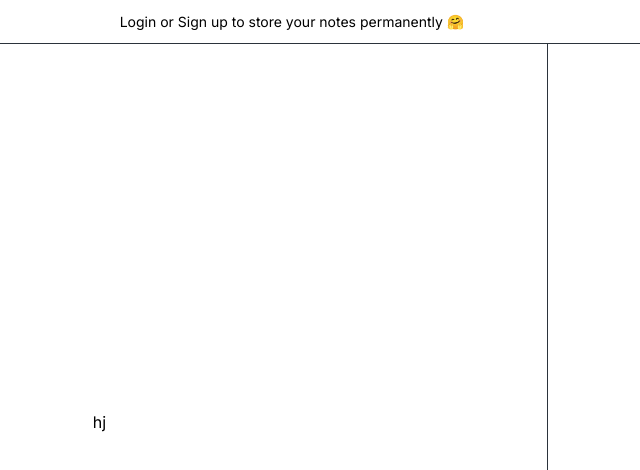
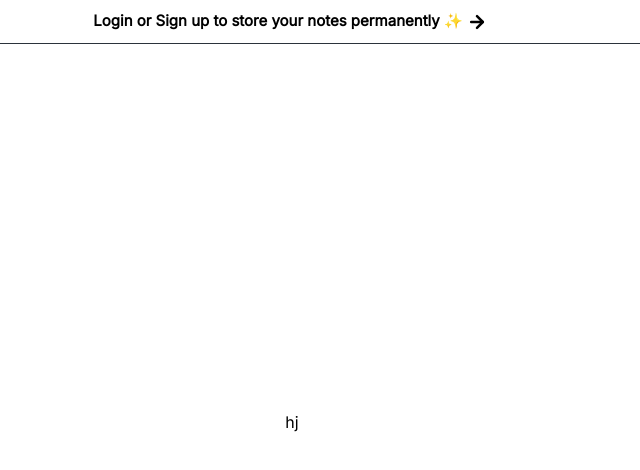
Before and after one commit to amarmanhala/notesbystories, a React (Create React App) app: page / in a window 1280 px wide. Shown: the top 470 px of the page, without its empty margins (348-988 px from the left). Built offline with nearby package versions, Linux system fonts and the light colour scheme.

Commit message:
Add react-router

```diff
--- a/package.json
+++ b/package.json
@@ -6,6 +6,8 @@
     "@testing-library/user-event": "^13.5.0",
     "react": "^17.0.2",
     "react-dom": "^17.0.2",
+    "react-icons": "^4.3.1",
+    "react-router-dom": "^6.2.2",
     "react-scripts": "5.0.0",
     "styled-components": "^5.3.3",
     "web-vitals": "^2.1.3"
--- a/src/App.js
+++ b/src/App.js
@@ -1,16 +1,20 @@
+import { Routes, Route, Link } from "react-router-dom";
 import GlobalStyles from "./GlobalStyles";
 import "./index.css";
 import Header from "./components/Header";
 import Editor from "./components/Editor";
+import About from "./components/About";
+import Main from "./components/Main";
 
 function App() {
   return (
     <>
       <GlobalStyles />
       <div className="App">
-        <Header></Header>
-        <Editor></Editor>
-
+      <Routes>
+        <Route path="/" element={<Main />} />
+        <Route path="about" element={<About />} />
+      </Routes>
       </div>
     </>
   );
--- /dev/null
+++ b/src/components/About.js
@@ -0,0 +1,17 @@
+import React from "react";
+
+function About() {
+  return (
+    <>
+      <main>
+        <h2>Who are we?</h2>
+        <p>
+          That feels like an existential question, don't you
+          think?
+        </p>
+      </main>
+    </>
+  );
+}
+
+export default About;
--- a/src/components/Editor/Editor.js
+++ b/src/components/Editor/Editor.js
@@ -15,11 +15,10 @@ function Editor({ title }) {
 
     @media ${device.mobileM} {
     width: 100%;
-    border: none;
+    border-right: none;
   }
   @media ${device.laptop} {
-    width: 70%;
-    border-right: 1px solid var(--border-color);
+    width: 100%;
   }
   `;
 
--- a/src/components/Header/Header.js
+++ b/src/components/Header/Header.js
@@ -1,5 +1,8 @@
 import React from "react";
+import { Routes, Route, Link } from "react-router-dom";
 import styled from "styled-components";
+import { FiArrowRight } from "react-icons/fi";
+import About from "../About";
 
 function Header({ title }) {
   const Wrapper = styled.header`
@@ -13,20 +16,48 @@ function Header({ title }) {
     flex-direction: row;
     justify-content: center;
     @media (max-width: 768px) {
-        min-height: 38px;
-  }
+      min-height: 38px;
+    }
   `;
-  const NavContent = styled.nav`
-    font-size: 14px;
+  const NavContent = styled.span`
+    font-size: 15px;
+    font-weight: 600;
     @media (max-width: 768px) {
-        font-size: 11px;
-  }
+      font-size: 12px;
+      font-weight: 600;
+    }
   `;
-
+  const NavContentWrapper = styled.nav`
+    display: flex;
+    flex-direction: row;
+    justify-content: center;
+    justify-items: center;
+    align-items: center;
+    padding: 0 4px;
+  `;
+  const ArrowRightWrapper = styled.span`
+    padding: 0 4px;
+  `;
+  const arrowRight = {
+    fontSize: "20px",
+    strokeWidth: "3",
+  };
   return (
-    <Wrapper>
-      <NavContent>Login or Sign up to store your notes permanently 🤗</NavContent>
-    </Wrapper>
+    <>
+      <Routes>
+        <Route path="about" element={<About />} />
+      </Routes>
+      <Wrapper>
+        <NavContentWrapper>
+          <NavContent>
+            <Link to="/about">Login or Sign up to store your notes permanently ✨</Link>
+          </NavContent>{" "}
+          <ArrowRightWrapper>
+            <FiArrowRight style={arrowRight} />
+          </ArrowRightWrapper>
+        </NavContentWrapper>
+      </Wrapper>
+    </>
   );
 }
 export default Header;
--- /dev/null
+++ b/src/components/Main.js
@@ -0,0 +1,13 @@
+import React from "react";
+import Editor from "./Editor";
+import Header from "./Header";
+
+function Main() {
+  return (
+    <>
+      <Header></Header>
+      <Editor></Editor>
+    </>
+  );
+}
+export default Main;
--- a/src/index.js
+++ b/src/index.js
@@ -1,14 +1,17 @@
-import React from 'react';
-import ReactDOM from 'react-dom';
-import './index.css';
-import App from './App';
-import reportWebVitals from './reportWebVitals';
+import React from "react";
+import ReactDOM from "react-dom";
+import { BrowserRouter } from "react-router-dom";
+import "./index.css";
+import App from "./App";
+import reportWebVitals from "./reportWebVitals";
 
 ReactDOM.render(
   <React.StrictMode>
-    <App />
+    <BrowserRouter>
+      <App />
+    </BrowserRouter>
   </React.StrictMode>,
-  document.getElementById('root')
+  document.getElementById("root")
 );
 
 // If you want to start measuring performance in your app, pass a function
```
Also changed, not shown: 2 other files (tests, documents, lock files or other folders).
